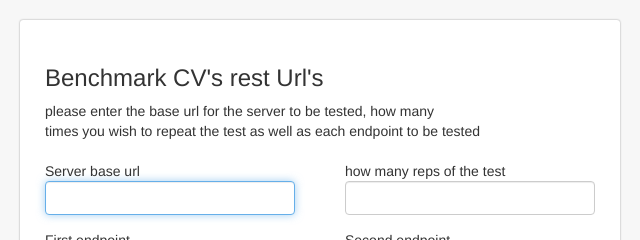
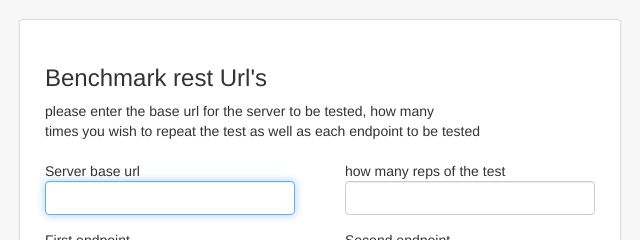
Before and after one commit to lipcpro/benchrest, a plain HTML site: page index.html in a window 1280 px wide. Shown: the top 240 px of the page, 320-960 px from the left. Drawn offline with Linux system fonts and the light colour scheme; no server answers.

Commit message:
a little cleanup

```diff
--- a/index.html
+++ b/index.html
@@ -2,14 +2,14 @@
 <html>
 <head>
 <meta charset="UTF-8">
-<title>Benchmark CV's rest Url's</title>
+<title>Benchmark rest Url's</title>
 <link rel="stylesheet" href="css/bootstrap.min.css" type="text/css"  />
 <link rel="stylesheet" href="css/style.css" type="text/css"  />
 </head>
 <body>
   <div class="cvtestpage">
   <div class="form-container">
-  <h3>Benchmark CV's rest Url's</h3>
+  <h3>Benchmark rest Url's</h3>
   <div class="instructions">
       please enter the base url for the server to be tested, how many<br />
       times you wish to repeat the test as well as each endpoint to be tested
@@ -46,16 +46,3 @@
     </script>
 <script src="js/resttest.js"></script>
 </html>
-<!--
-<div class="form-group">
-              <input type="text" class="form-control" name="txt_uname_email" placeholder="Username or E mail ID" required />
-            </div>
-            <div class="form-group">
-              <input type="password" class="form-control" name="txt_password" placeholder="Your Password" required />
-            </div>
-            <div class="clearfix"></div><hr />
-            <div class="form-group">
-              <button type="submit" name="btn-login" class="btn btn-block btn-primary">
-                  SIGN IN
-                </button>
-            </div> -->
```
Also changed, not shown: 1 other file.
